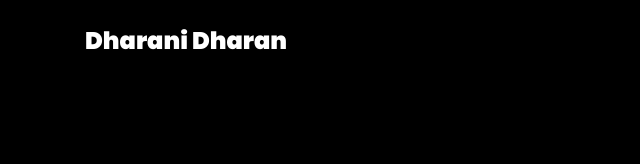
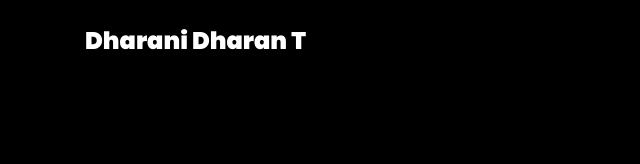
Before and after one commit to Dharani-analytics/Dharanidharan.github.io, a plain HTML site: page index.html in a window 1280 px wide. Shown: the top 164 px of the page, 0-640 px from the left. Drawn offline with Linux system fonts and the light colour scheme; files whose address does not match are found by name.

Commit message:
Update index.html

```diff
--- a/index.html
+++ b/index.html
@@ -119,7 +119,7 @@
 
     <nav class="navbar navbar-expand-lg navbar-dark ftco_navbar ftco-navbar-light site-navbar-target" id="ftco-navbar">
 	    <div class="container">
-	      <a class="navbar-brand" href="index.html">Dharani Dharan</a>
+	      <a class="navbar-brand" href="index.html">Dharani Dharan T</a>
 	      <button class="navbar-toggler js-fh5co-nav-toggle fh5co-nav-toggle" type="button" data-toggle="collapse" data-target="#ftco-nav" aria-controls="ftco-nav" aria-expanded="false" aria-label="Toggle navigation">
 	        <span class="oi oi-menu"></span> Menu
 	      </button>
```
